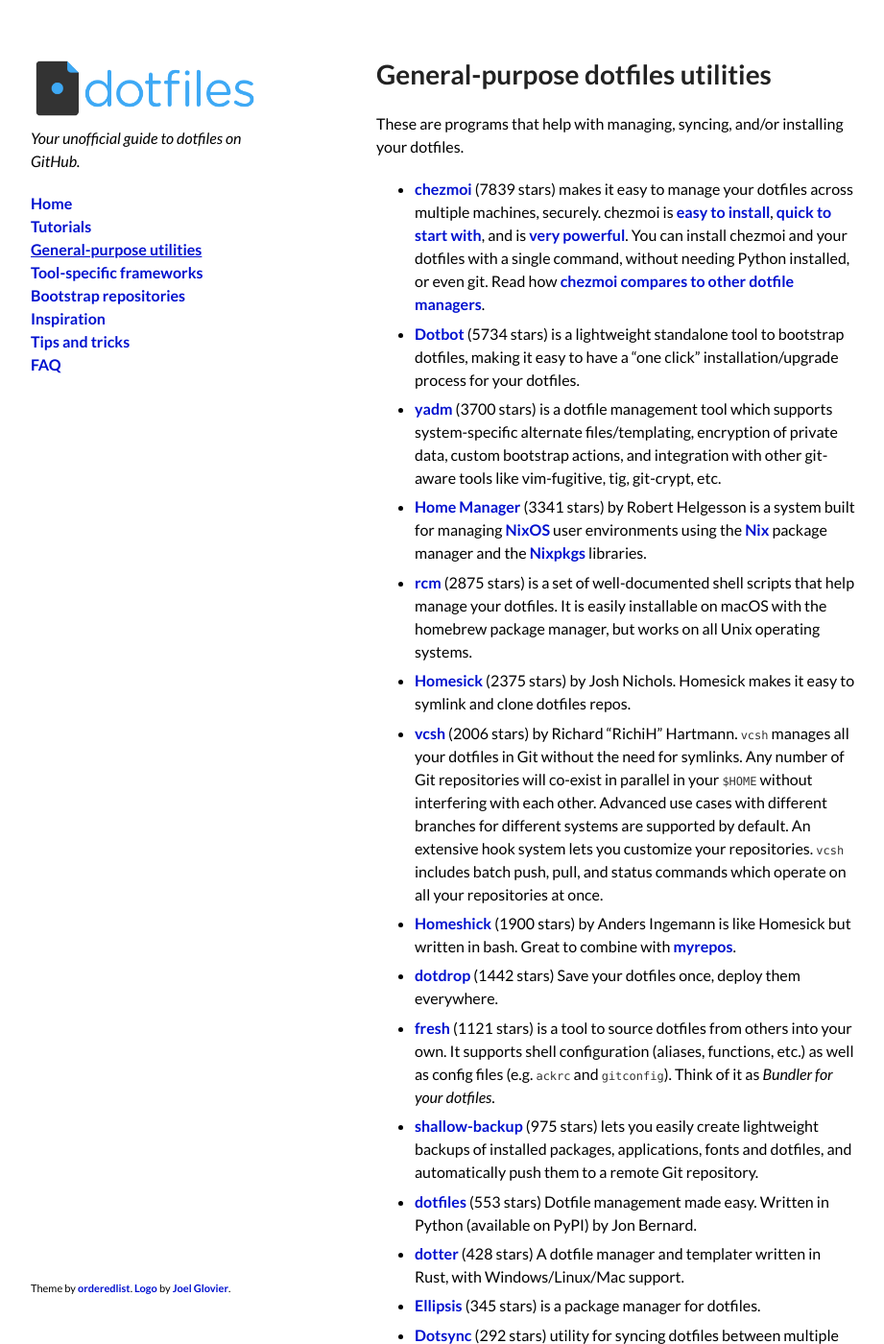
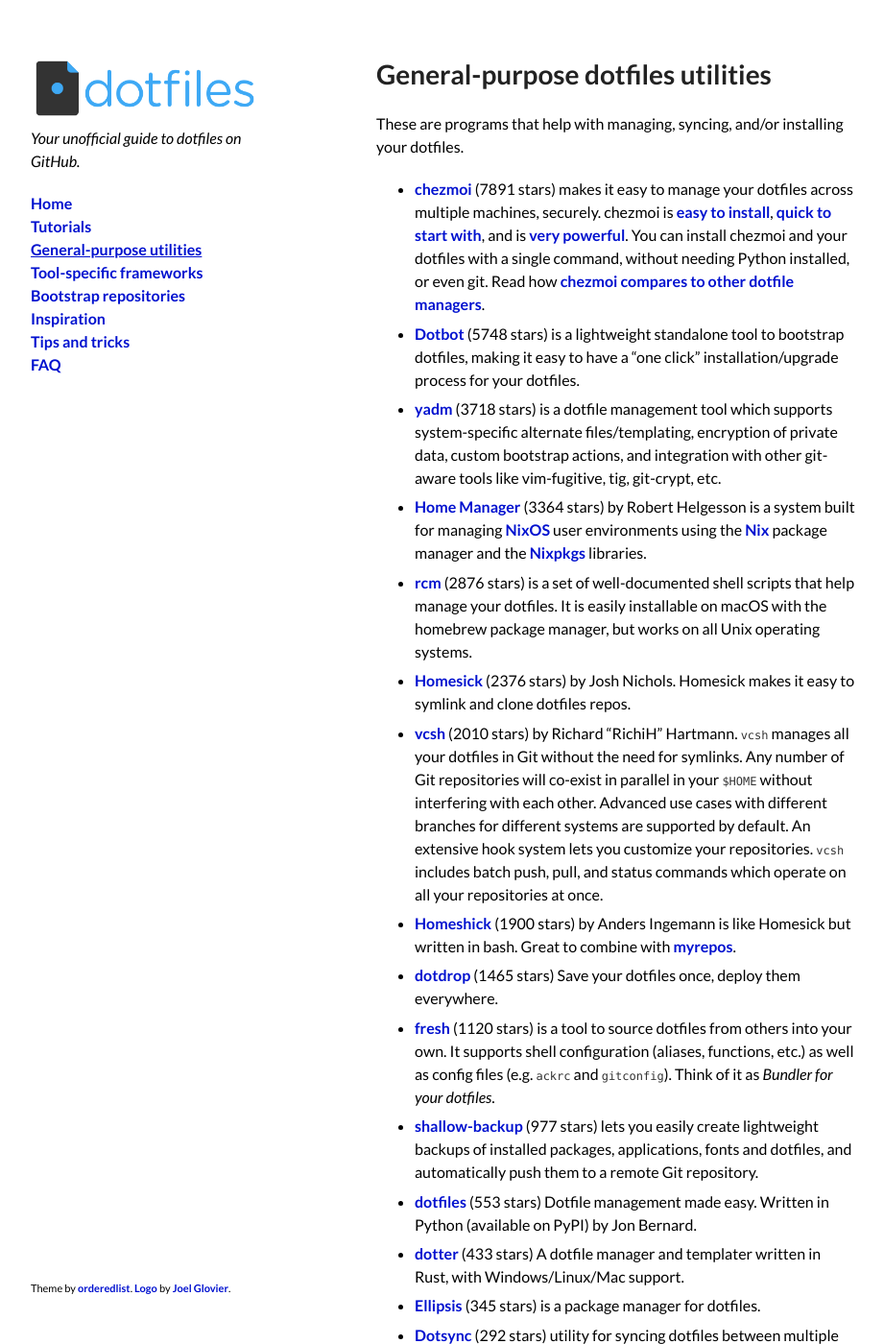
Before and after one commit to dotfiles/dotfiles.github.com, a Jekyll site: the page built from utilities.md, in a window 1280 px wide and 1400 px high. Shown: the whole window at 96% size, without its empty margins (178-1099 px from the left). Built offline with Jekyll 4.4.1, drawn with Linux system fonts in a browser that asks for light colours; comment, search, counter and statistics services are not loaded; some of the changed text lies outside the part shown.

Commit message:
Update star counts

```diff
--- a/_data/bootstrap.yml
+++ b/_data/bootstrap.yml
@@ -2,12 +2,12 @@
   name: thoughtbot/dotfiles
   notes: A base set of configs, plugins, scripts, and aliases for vim, tmux, git,
     ruby, and zsh.
-  stars: 7441
+  stars: 7448
   url: https://github.com/thoughtbot/dotfiles
-- forks: 365
+- forks: 367
   name: dotphiles
   notes: A community driven framework of dotfiles, for the usual terminal apps and
     shells, designed to work across multiple platforms and degrade for older versions
     of software or OS, allowing you to use the same settings on all your machines.
-  stars: 724
+  stars: 725
   url: https://github.com/dotphiles/dotphiles
--- a/_data/utilities.yml
+++ b/_data/utilities.yml
@@ -16,7 +16,7 @@
     and is [very powerful](https://www.chezmoi.io/user-guide/setup/). You can install
     chezmoi and your dotfiles with a single command, without needing Python installed,
     or even git. Read how [chezmoi compares to other dotfile managers](https://www.chezmoi.io/comparison-table/).
-  stars: 7839
+  stars: 7891
   url: https://github.com/twpayne/chezmoi
   website: https://chezmoi.io
 - forks: 3
@@ -44,22 +44,22 @@
   notes: is a utility to manage your dotfiles, lightweight and simple.
   stars: 116
   url: https://github.com/justone/dfm
-- forks: 265
+- forks: 268
   name: Dotbot
   notes: is a lightweight standalone tool to bootstrap dotfiles, making it easy to
     have a "one click" installation/upgrade process for your dotfiles.
-  stars: 5734
+  stars: 5748
   url: https://github.com/anishathalye/dotbot
 - forks: 81
   name: dotdrop
   notes: Save your dotfiles once, deploy them everywhere.
-  stars: 1442
+  stars: 1465
   url: https://github.com/deadc0de6/dotdrop
 - forks: 31
   name: dotfiler
   notes: is inspired by homesick and [Zach Holman's dotfiles](https://github.com/holman/dotfiles),
     made using principle of KISS.
-  stars: 230
+  stars: 232
   url: https://github.com/svetlyak40wt/dotfiler
 - forks: 11
   name: dotfiles.sh
@@ -91,7 +91,7 @@
     for multiple environments. It also supports shell autocompletion.
   stars: 92
   url: https://github.com/codejamninja/dotstow
-- forks: 62
+- forks: 63
   name: Dotsync
   notes: utility for syncing dotfiles between multiple machines from a Git repo or
     push using rsync.
@@ -120,7 +120,7 @@
   notes: is a tool to source dotfiles from others into your own. It supports shell
     configuration (aliases, functions, etc.) as well as config files (e.g. `ackrc`
     and `gitconfig`). Think of it as _Bundler for your dotfiles_.
-  stars: 1121
+  stars: 1120
   url: https://github.com/freshshell/fresh
 - forks: 35
   name: Ghar
@@ -140,19 +140,19 @@
     you. Homely also has a clever Automatic Cleanup feature and good tutorials.
   stars: 45
   url: https://github.com/phodge/homely
-- forks: 1067
+- forks: 1075
   name: Home Manager
   notes: by Robert Helgesson is a system built for managing [NixOS](https://nixos.org)
     user environments using the [Nix](https://nixos.org/nix/) package manager and
     the [Nixpkgs](https://nixos.org/nixpkgs/) libraries.
-  stars: 3341
+  stars: 3364
   url: https://github.com/rycee/home-manager
 - forks: 25
   name: Homemaker
   notes: by Alex Yatskov. Homemaker is a standalone tool written in Golang to manage
     both common and machine-specific dotfile settings. Homemaker can be configured
     in TOML, YAML or JSON.
-  stars: 230
+  stars: 231
   url: https://github.com/FooSoft/homemaker
 - forks: 142
   name: Homeshick
@@ -163,7 +163,7 @@
 - forks: 129
   name: Homesick
   notes: by Josh Nichols. Homesick makes it easy to symlink and clone dotfiles repos.
-  stars: 2375
+  stars: 2376
   url: https://github.com/technicalpickles/homesick
 - name: myrepos
   notes: is a tool to manage all your version control repositories at once.
@@ -175,20 +175,20 @@
     Dotfiles are treated as packages that coexist together seamlessly and can be fully
     controlled and synced across different systems. There is a wide range of packages
     already available in the [Official Pearl Hub](https://github.com/pearl-hub).
-  stars: 201
+  stars: 203
   url: https://github.com/pearl-core/pearl
-- forks: 128
+- forks: 129
   name: rcm
   notes: is a set of well-documented shell scripts that help manage your dotfiles.
     It is easily installable on macOS with the homebrew package manager, but works
     on all Unix operating systems.
-  stars: 2875
+  stars: 2876
   url: https://github.com/thoughtbot/rcm
-- forks: 202
+- forks: 206
   name: shallow-backup
   notes: lets you easily create lightweight backups of installed packages, applications,
     fonts and dotfiles, and automatically push them to a remote Git repository.
-  stars: 975
+  stars: 977
   url: https://github.com/alichtman/shallow-backup
 - forks: 13
   name: stowsh
@@ -208,14 +208,14 @@
     branches for different systems are supported by default. An extensive hook system
     lets you customize your repositories. `vcsh` includes batch push, pull, and status
     commands which operate on all your repositories at once.
-  stars: 2006
+  stars: 2010
   url: https://github.com/RichiH/vcsh
 - forks: 148
   name: yadm
   notes: is a dotfile management tool which supports system-specific alternate files/templating,
     encryption of private data, custom bootstrap actions, and integration with other
     git-aware tools like vim-fugitive, tig, git-crypt, etc.
-  stars: 3700
+  stars: 3718
   url: https://github.com/TheLocehiliosan/yadm
   website: https://yadm.io/
 - forks: 9
@@ -235,9 +235,9 @@
 - forks: 18
   name: dotter
   notes: A dotfile manager and templater written in Rust, with Windows/Linux/Mac support.
-  stars: 428
+  stars: 433
   url: https://github.com/SuperCuber/dotter
-- forks: 67
+- forks: 68
   name: dotfiles
   notes: Dotfile management made easy. Written in Python (available on PyPI) by Jon
     Bernard.
@@ -246,6 +246,6 @@
 - forks: 33
   name: comtrya
   notes: configuration Management for Localhost / dotfiles.
-  stars: 255
+  stars: 256
   url: https://github.com/comtrya/comtrya
   website: https://www.comtrya.dev/
```
Also changed, not shown: _data/frameworks.yml (+38 -38 lines), _data/inspiration.yml (+36 -36 lines).
